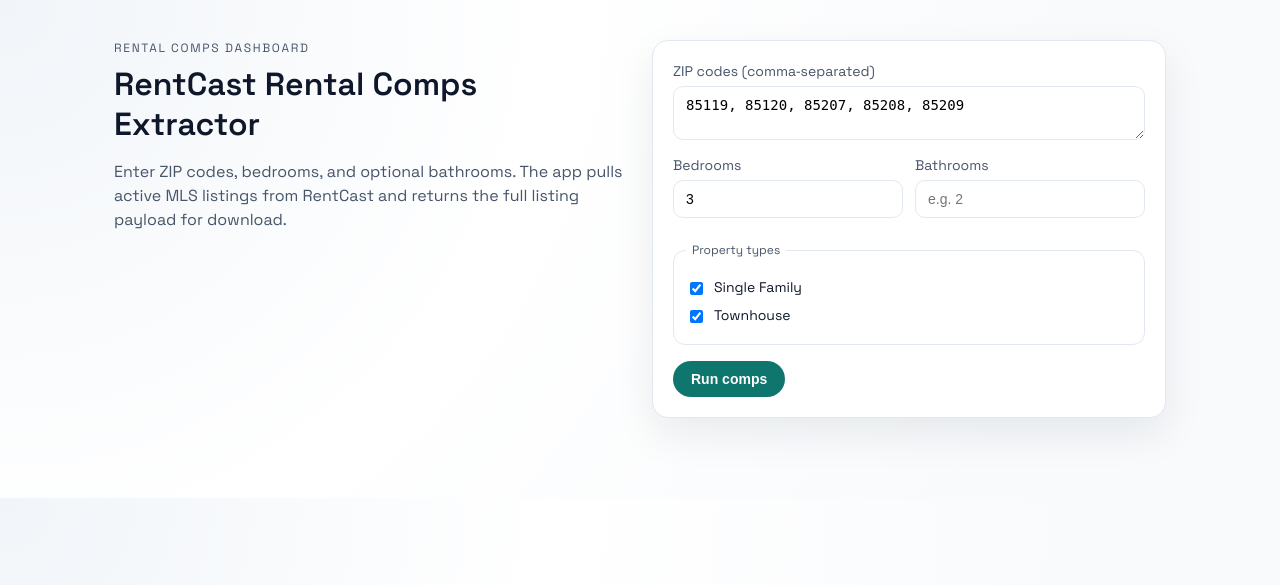
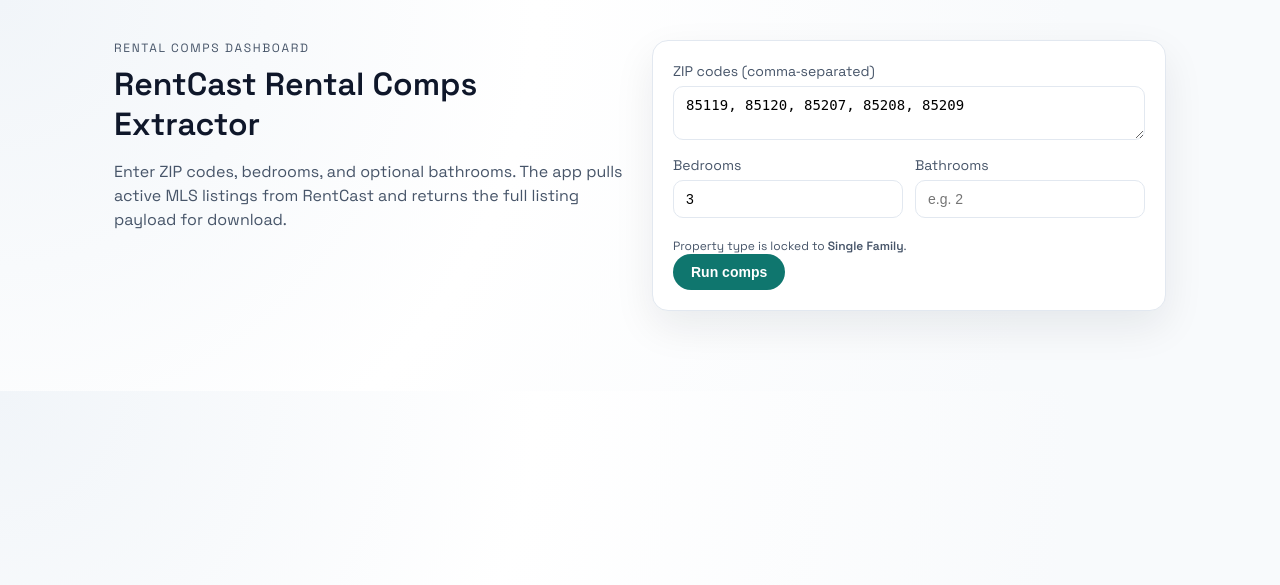
Before and after one commit to Kanishk7436/rentcast-comps, a Flask app: page / in a window 1280 px wide. Shown: the top 585 px of the page. Run offline with Flask 3, Linux system fonts and the light colour scheme.

Commit message:
Restrict listings search to Single Family only

```diff
--- a/app.py
+++ b/app.py
@@ -74,7 +74,7 @@
 def run():
     try:
         zips = parse_list(request.form.get("zips", "")) or DEFAULT_ZIPS
-        property_types = request.form.getlist("property_types") or DEFAULT_PROPERTY_TYPES
+        property_types = ["Single Family"]
         bedrooms = request.form.get("bedrooms", DEFAULT_BEDROOMS).strip() or DEFAULT_BEDROOMS
         bathrooms = request.form.get("bathrooms", DEFAULT_BATHROOMS).strip() or DEFAULT_BATHROOMS
 
--- a/main.py
+++ b/main.py
@@ -10,7 +10,7 @@
 BASE_URL = "https://api.rentcast.io/v1"
 
 DEFAULT_ZIPS = ["85119", "85120", "85207", "85208", "85209"]
-DEFAULT_PROPERTY_TYPES = ["Single Family", "Townhouse"]
+DEFAULT_PROPERTY_TYPES = ["Single Family"]
 DEFAULT_BEDROOMS = "3"
 DEFAULT_BATHROOMS = ""
 DEFAULT_OUT_PATH = "output/rent_comps_3br_sfh_townhouse.csv"
@@ -65,22 +65,22 @@
 
 def fetch_paginated_records(
     path: str,
-    base_params: Dict[str, Any],
+    params: Dict[str, Any],
     page_size: int = PAGE_SIZE,
 ) -> List[Dict[str, Any]]:
     records: List[Dict[str, Any]] = []
     offset = 0
 
     while True:
-        params = dict(base_params)
-        params.update(
+        request_params = dict(params)
+        request_params.update(
             {
                 "limit": page_size,
                 "offset": offset,
                 "includeTotalCount": "true",
             }
         )
-        response = rc_get_response(path, params=params)
+        response = rc_get_response(path, params=request_params)
         payload = response.json()
 
         if not isinstance(payload, list):
--- a/templates/index.html
+++ b/templates/index.html
@@ -35,19 +35,9 @@
               </label>
             </div>
 
-            <fieldset>
-              <legend>Property types</legend>
-              <label class="check">
-                <input type="checkbox" name="property_types" value="Single Family"
-                  {% if 'Single Family' in defaults.property_types %}checked{% endif %} />
-                Single Family
-              </label>
-              <label class="check">
-                <input type="checkbox" name="property_types" value="Townhouse"
-                  {% if 'Townhouse' in defaults.property_types %}checked{% endif %} />
-                Townhouse
-              </label>
-            </fieldset>
+            <div class="note">
+              Property type is locked to <strong>Single Family</strong>.
+            </div>
 
             <button type="submit">Run comps</button>
           </form>
```
Also changed, not shown: README.md.
